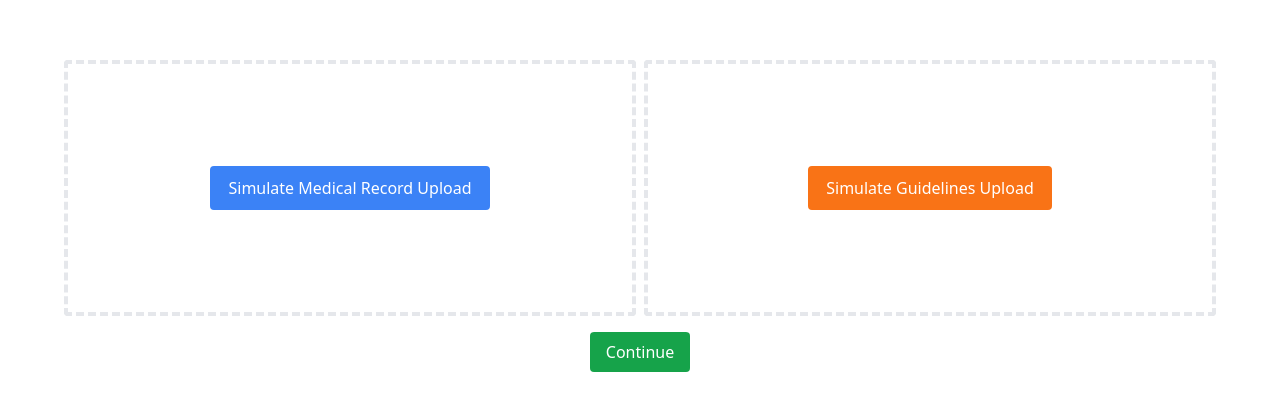
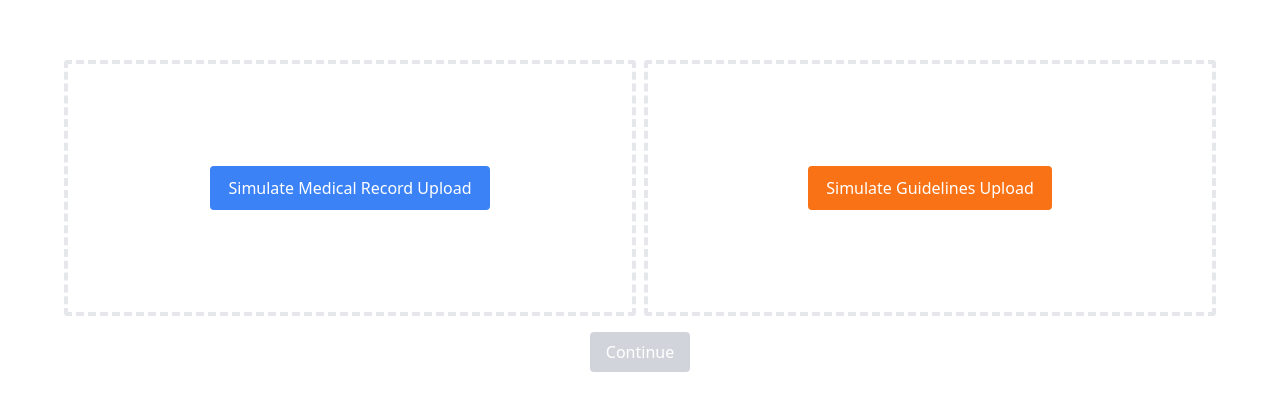
Before and after one commit to cohelm/product-engineer-starter, a Next.js app in the folder frontend/: page /dashboard in a window 1280 px wide. Shown: the part 176-586 px from the top of the page. Built offline with nearby package versions, Linux system fonts and the light colour scheme.

Commit message:
Continue button disabled Enable once both files uploaded

```diff
--- a/frontend/app/dashboard/page.tsx
+++ b/frontend/app/dashboard/page.tsx
@@ -2,6 +2,7 @@
 
 import GuidelinesUpload from "@/components/guidelines-upload";
 import MedicalRecordUpload from "@/components/medical-record-upload";
+import CaseSubmitButton from "@/components/case-submit-button";
 import { useRouter } from "next/navigation";
 
 export const revalidate = 0;
@@ -21,12 +22,7 @@ export default async function DashboardRoot() {
 				<GuidelinesUpload />
 			</div>
 			<div className="w-full py-4 flex flex-row justify-center">
-				<button
-					className="bg-green-600 font-medium text-white py-2 px-4 rounded"
-					onClick={handleContinue}
-				>
-					Continue
-				</button>
+				<CaseSubmitButton handleContinue={handleContinue} />
 			</div>
 		</div>
 	)
--- /dev/null
+++ b/frontend/components/case-submit-button/index.tsx
@@ -0,0 +1,20 @@
+"use client";
+
+import { useDashboard } from "@/context/dashboard-context";
+import classNames from "classnames";
+
+export default function CaseSubmitButton({handleContinue}: {handleContinue: () => void}) {
+    const { medicalRecord, guidelinesFile } = useDashboard();
+
+    const disabled = medicalRecord === null || guidelinesFile === null;
+
+    return <button
+            className={classNames("font-medium text-white py-2 px-4 rounded",
+                disabled ? "bg-gray-300" : "bg-green-600"
+            )}
+            onClick={handleContinue}
+            disabled={disabled}
+        >
+        Continue
+    </button>
+}
--- a/frontend/components/guidelines-upload/index.tsx
+++ b/frontend/components/guidelines-upload/index.tsx
@@ -13,8 +13,8 @@ export default function GuidelinesUpload() {
 
     const handleClick = () => {
         setShowSpinner(true);
-        setGuidelinesFile({ url: "/assets/guidelines.pdf" });
         setTimeout(() => {
+            setGuidelinesFile({ url: "/assets/guidelines.pdf" });
             setShowSpinner(false);
         }, SPINNER_TIMEOUT);
     }
--- a/frontend/components/medical-record-upload/index.tsx
+++ b/frontend/components/medical-record-upload/index.tsx
@@ -13,8 +13,8 @@ export default function MedicalRecordUpload() {
 
     const handleClick = () => {
         setShowSpinner(true);
-        setMedicalRecord({ url: "/assets/medical-record.pdf" });
         setTimeout(() => {
+            setMedicalRecord({ url: "/assets/medical-record.pdf" });
             setShowSpinner(false);
         }, SPINNER_TIMEOUT);
     }
```
